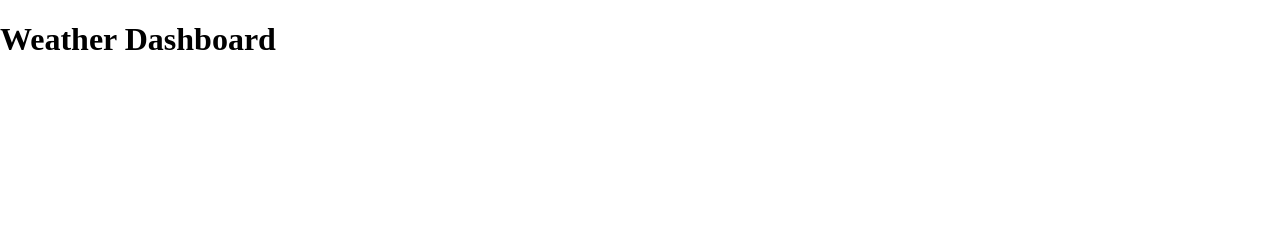
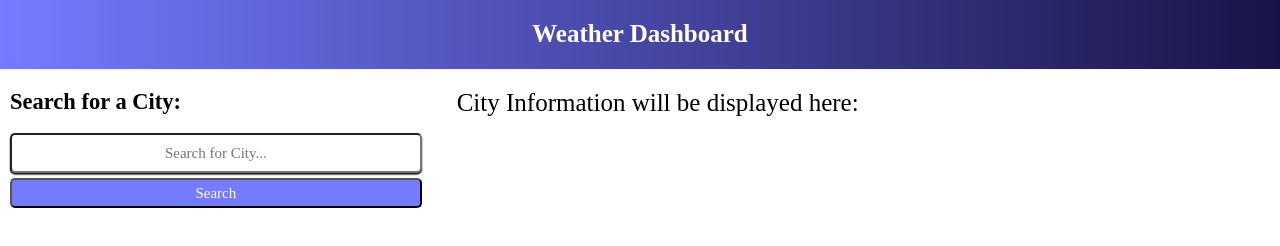
Before and after one commit to Mahdi-Moradzadeh/weatherInformation, a plain HTML site: page index.html in a window 1280 px wide. Shown: the top 246 px of the page. Drawn offline with Linux system fonts and the light colour scheme.

Commit message:
The basic functionality of the website is set up

```diff
--- a/Assets/css/style.css
+++ b/Assets/css/style.css
@@ -1,3 +1,77 @@
+*{
+    box-sizing: border-box;
+}
+html{
+    font-size: 62.5%;
+    margin: 0px;
+    font-family:'Times New Roman', Times, serif;
+}
+
+body{
+    margin-top: 0px;
+    height: 200vh;
+}
+
 h1{
-    justify-content: center;
+    padding: 20px 0;
+    margin: 0 auto;
+    width:fit-content;
+    font-size: 2.5rem;
+    color: white;
 }
+
+header{
+    background-image: linear-gradient(to right, rgb(116, 123, 255) , rgb(25, 20, 71));
+}
+
+.container{
+    display: flex;
+    width: 100%;
+
+}
+.topicHeading,
+h2{
+    margin-top: 20px;
+}
+
+.citySearchArea{
+    flex: 1;
+    padding: 0 10px;
+    display: inline-block;
+    font-size: 1.5rem;
+    font-weight: bold;
+    /* width: 25vw; */
+}
+
+.cityNav{
+}
+.weatherInfo{
+    flex: 2;
+    margin-left: 25px;
+}
+
+
+.topicHeading{
+    font-size: 2.5rem;
+
+}
+
+#searchBox{
+    font-family: 'Times New Roman', Times, serif;
+    height: 4rem;
+}
+
+#searchBtn{
+    color: white;
+    background-color: rgb(116, 123, 255);
+    margin-top: 0.5rem;
+    height: 3rem;
+}
+
+#searchBox,
+#searchBtn{
+    width:100%;
+    text-align: center;
+    border-radius: 0.5rem;
+    box-shadow: 0 0.15rem 0.15rem 0;
+}
--- a/Assets/js/script.js
+++ b/Assets/js/script.js
@@ -0,0 +1,9 @@
+const cityName = document.getElementById("searchBox");
+const searchEl = document.getElementById("searchBtn");
+const cityInfoName = document.getElementById("cityNameSearched");
+
+searchEl.addEventListener("click", function(event){
+    event.preventDefault();
+    cityInfoName.textContent = "The weather News of " + cityName.value + ":";
+
+});
--- a/index.html
+++ b/index.html
@@ -14,7 +14,21 @@
             <h1 id="Page Title">Weather Dashboard</h1>
         </div>
     </header>
-
+    <main class="container">
+        <span class="citySearchArea">
+            <span class="cityNav">
+                <h2>Search for a City:</h2>
+                <input type="text" placeholder="Search for City..." id="searchBox">
+                <br>
+                <div>
+                    <button id="searchBtn">Search</button>
+                </div>
+            </span>
+        </span>
+        <span class="weatherInfo">
+            <p id="cityNameSearched" class="topicHeading">City Information will be displayed here: </p>
+        </span>
+    </main>
 
     <script src="./Assets/js/script.js"></script>
 </body>
```
